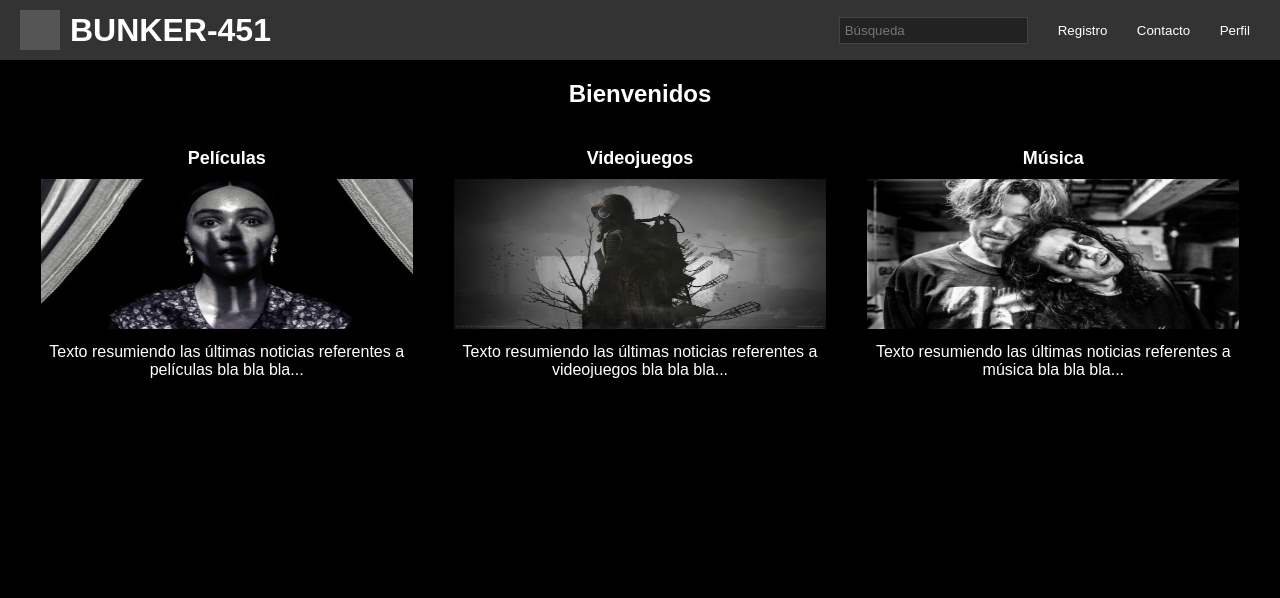
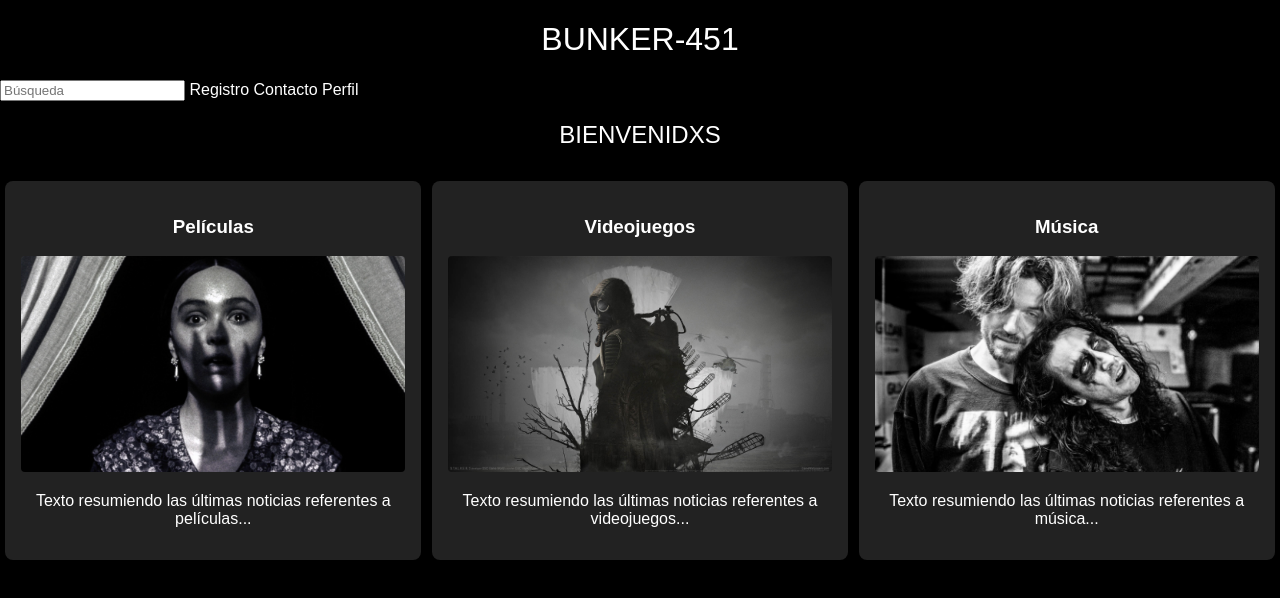
Before and after one commit to amongem/LLMM-Proyecto, a plain HTML site: page proyectoLLMM2425_AMM/index.html in a window 1280 px wide. Drawn offline with Linux system fonts and the light colour scheme.

Commit message:
añadida página de registro y modificada la estructura del css

```diff
--- a/proyectoLLMM2425_AMM/css/estilos.css
+++ b/proyectoLLMM2425_AMM/css/estilos.css
@@ -1,102 +1,146 @@
-/* Reset básico */
-* {
+/* ===== Estilos Generales ===== */
+
+body {
+    font-family: Arial, sans-serif;
+    background-color: #000;
+    color: #fff;
     margin: 0;
     padding: 0;
-    box-sizing: border-box;
-    font-family: Arial, sans-serif;
 }
 
-/* Estilos generales */
-body {
-    background-color: #000;  /* Fondo negro */
-    color: #fff;  /* Texto blanco */
+h1, h2 {
+    font-weight: normal;
+    color: #fff;
+    text-align: center;
 }
 
-/* Encabezado */
-header {
+a {
+    color: #fff;
+    text-decoration: none;
+}
+
+img {
+    max-width: 100%;
+    height: auto;
+}
+
+/* ===== Barra de Navegación ===== */
+
+.navbar {
     display: flex;
     justify-content: space-between;
     align-items: center;
-    padding: 10px 20px;
-    background-color: #333;  /* Fondo gris oscuro para el encabezado */
+    padding: 1rem;
+    background-color: #333;
 }
 
-.header-left {
-    display: flex;
-    align-items: center;
+.navbar-logo {
+    font-size: 1.5rem;
+    color: #fff;
 }
 
-.logo {
-    width: 40px;
-    height: 40px;
-    background-color: #555;  /* Color de fondo del logo */
-    margin-right: 10px;
+.navbar-links {
+    display: flex;
+    gap: 1rem;
 }
 
-.header-right {
-    display: flex;
-    align-items: center;
+.navbar-link {
+    color: #ccc;
+    font-size: 1rem;
 }
 
-.search {
-    padding: 5px;
-    margin-right: 15px;
-    background-color: #222;  /* Fondo oscuro para el cuadro de búsqueda */
-    color: #fff;  /* Texto blanco en el cuadro de búsqueda */
-    border: 1px solid #444;  /* Borde oscuro */
+/* ===== Página Principal ===== */
+
+.principal-header {
+    font-size: 2rem;
+    margin-top: 1rem;
 }
 
-.iconos button {
-    background: none;
-    border: none;
-    padding: 5px 10px;
-    margin-left: 5px;
-    color: #fff;  /* Color de texto blanco para los botones */
-    cursor: pointer;
-}
-
-.iconos button:hover {
-    color: #007BFF;  /* Color de texto azul al pasar el cursor */
-}
-
-/* Sección de bienvenida */
-.bienvenida {
-    text-align: center;
-    padding: 20px 0;
-}
-
-.bienvenida h2 {
-    font-size: 24px;
-    color: #fff;  /* Color de texto blanco para el título de bienvenida */
-}
-
-/* Sección de categorías */
 .categorias {
     display: flex;
     justify-content: space-around;
-    padding: 20px;
+    margin: 2rem 0;
 }
 
 .categoria {
     text-align: center;
     width: 30%;
-    color: #fff;  /* Color de texto blanco para las categorías */
+    background-color: #222;
+    padding: 1rem;
+    border-radius: 0.5rem;
 }
 
-.categoria .imagen {
+.categoria img {
     width: 100%;
-    height: 150px;
-    background-color: #444;  /* Fondo gris oscuro para el área de imagen */
-    margin-bottom: 10px;
+    border-radius: 0.25rem;
 }
 
-.categoria h3 {
-    font-size: 18px;
-    margin-bottom: 10px;
-    color: #fff;  /* Color de texto blanco para los títulos de las categorías */
+.categoria-titulo {
+    font-size: 1.25rem;
+    margin-top: 0.5rem;
+    color: #eee;
 }
 
-.categoria p {
-    font-size: 14px;
-    color: #ccc;  /* Texto en gris claro para el resumen */
+.categoria-texto {
+    font-size: 1rem;
+    color: #bbb;
+    margin-top: 0.5rem;
 }
+
+/* ===== Página de Registro ===== */
+
+.registro-header {
+    font-size: 2rem;
+    margin-top: 1rem;
+}
+
+.formulario-registro {
+    display: flex;
+    flex-direction: column;
+    align-items: center;
+    max-width: 20rem; /* 320px */
+    margin: 0 auto;
+    padding: 1.25rem; /* 20px */
+    background-color: #222;
+    border-radius: 0.5rem; /* 8px */
+}
+
+/* Etiquetas del formulario de registro */
+.etiqueta {
+    display: flex;
+    flex-direction: column;
+    font-size: 1rem;
+    margin-bottom: 0.625rem;
+    color: #ccc;
+    width: 100%;
+    padding-bottom: 0.625rem;
+    border-bottom: 0.0625rem solid #444; /* Línea separadora entre campos */
+}
+
+.campo {
+    width: 100%;
+    padding: 0.625rem; /* 10px */
+    font-size: 1rem;
+    background-color: #333;
+    color: #fff;
+    border: 0.0625rem solid #444; /* 1px */
+    border-radius: 0.25rem; /* 4px */
+    margin-top: 0.3125rem; /* 5px */
+}
+
+.checkbox-label {
+    flex-direction: row;
+    align-items: center;
+    padding-bottom: 0;
+    border-bottom: none; /* Sin línea en el último campo */
+}
+
+/* ===== Footer ===== */
+
+footer {
+    padding: 1rem;
+    background-color: #333;
+    color: #ccc;
+    text-align: center;
+    font-size: 0.875rem;
+}
--- a/proyectoLLMM2425_AMM/index.html
+++ b/proyectoLLMM2425_AMM/index.html
@@ -3,48 +3,45 @@
 <head>
     <meta charset="UTF-8">
     <meta name="viewport" content="width=device-width, initial-scale=1.0">
-    <title>Blog de Entretenimiento</title>
+    <title>Blog Bunker-451</title>
     <link rel="stylesheet" href="css/estilos.css">
 </head>
 <body>
     <!-- Encabezado -->
-    <header>
-        <div class="header-left">
-            <div class="logo"></div>
-            <h1>BUNKER-451</h1>
-        </div>
-        <div class="header-right">
+    <header class="header">
+        <figure class="logo"></figure>
+        <h1 class="titulo">BUNKER-451</h1>
+
+        <nav class="nav">
             <input type="text" placeholder="Búsqueda" class="search">
-            <div class="iconos">
-                <button>Registro</button>
-                <button>Contacto</button>
-                <button>Perfil</button>
-            </div>
-        </div>
+            <a href="registro.html" class="enlace">Registro</a>
+            <a href="contacto.html" class="enlace">Contacto</a>
+            <a href="perfil.html" class="enlace">Perfil</a>
+        </nav>
     </header>
 
     <!-- Título de Bienvenida -->
     <section class="bienvenida">
-        <h2>Bienvenidos</h2>
+        <h2>BIENVENIDXS</h2>
     </section>
 
     <!-- Sección de Categorías -->
-    <section class="categorias">
-        <div class="categoria">
+    <main class="categorias">
+        <article class="categoria">
             <h3>Películas</h3>
-           <img src="img/NOSFERATU.png" alt="Películas" class="imagen"
-            <p>Texto resumiendo las últimas noticias referentes a películas bla bla bla...</p>
-        </div>
-        <div class="categoria">
+            <img src="img/NOSFERATU.png" alt="Películas" class="imagen">
+            <p>Texto resumiendo las últimas noticias referentes a películas...</p>
+        </article>
+        <article class="categoria">
             <h3>Videojuegos</h3>
-            <img src="img/stalker2.jpg" alt="Videojuegos" class="imagen"
-            <p>Texto resumiendo las últimas noticias referentes a videojuegos bla bla bla...</p>
-        </div>
-        <div class="categoria">
+            <img src="img/stalker2.jpg" alt="Videojuegos" class="imagen">
+            <p>Texto resumiendo las últimas noticias referentes a videojuegos...</p>
+        </article>
+        <article class="categoria">
             <h3>Música</h3>
-            <img src="img/machinegirl.png" alt="Música" class="imagen"
-            <p>Texto resumiendo las últimas noticias referentes a música bla bla bla...</p>
-        </div>
-    </section>
+            <img src="img/machinegirl.png" alt="Música" class="imagen">
+            <p>Texto resumiendo las últimas noticias referentes a música...</p>
+        </article>
+    </main>
 </body>
 </html>
```
Also changed, not shown: proyectoLLMM2425_AMM/registro.html (added, +63 -0 lines).
